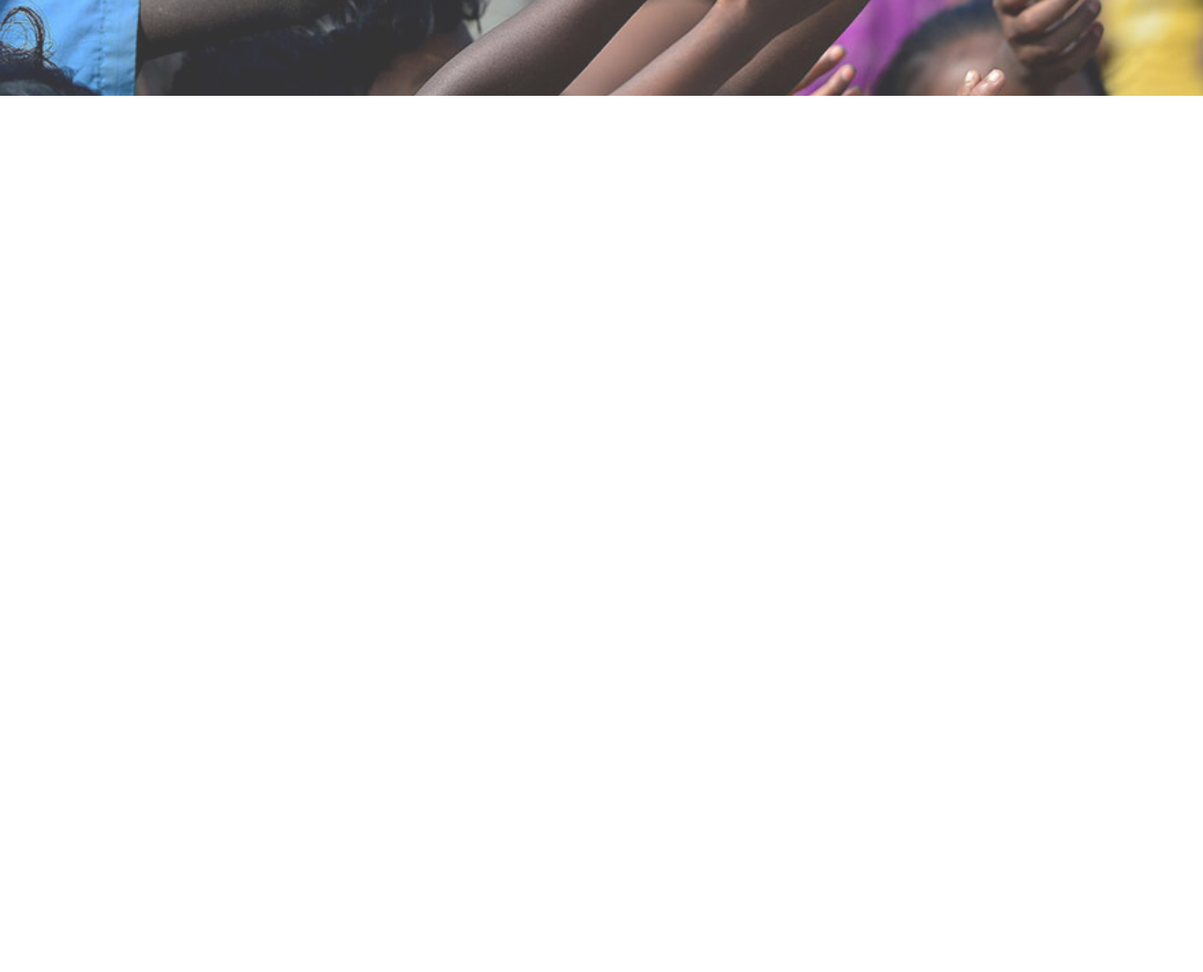
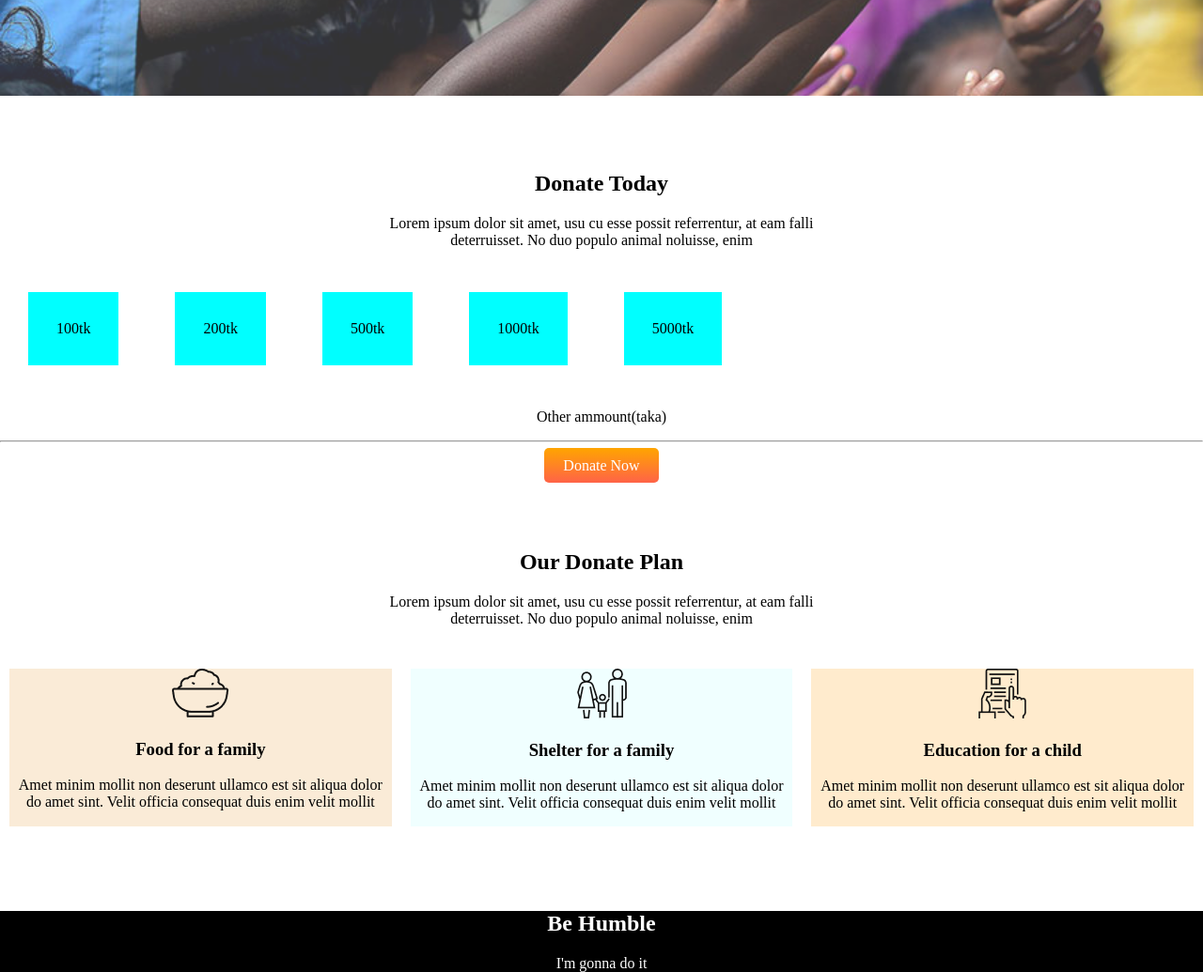
Before and after one commit to HASAN1911001/Assignement1, a plain HTML site: page index.html in a window 1280 px wide. Shown: the part 500-1535 px from the top of the page at 94% size. Before the commit the page ends 800 px from the top, so only its background shows below. Drawn offline with Linux system fonts and the light colour scheme.

Commit message:
It is now structured

```diff
--- a/index.html
+++ b/index.html
@@ -18,21 +18,74 @@
             deterruisset. No duo populo animal noluisse, enim<br><br>
         </p>
         <a id="donate-tab" href="https://help.unicef.org/bd/bangladesh-floods" target="blank">Donate Now</a>
-
        </div>
     </section>
-    <section id="Donate-now">
-
+    <section id="donate-today">
+        <p>
+            <h1>Donate Today</h1>
+            Lorem ipsum dolor sit amet, usu cu esse possit referrentur, at eam falli<br>
+            deterruisset. No duo populo animal noluisse, enim
+        </p>
+        <div id="ammount">
+            <div class="tk">
+                100tk
+            </div>
+            <div class="tk">
+                200tk
+            </div>
+            <div class="tk">
+                500tk
+            </div>
+            <div class="tk">
+                1000tk
+            </div>
+            <div class="tk">
+                5000tk
+            </div>
+        </div>
+        <p>Other ammount(taka) <hr></p>
+        <a id="donate-tab" href="https://help.unicef.org/bd/bangladesh-floods" target="blank">Donate Now</a>
     </section>
     <section id="our-donate-plan">
-        <div id="food">
+        <p>
+            <h1>Our Donate Plan</h1>
+            Lorem ipsum dolor sit amet, usu cu esse possit referrentur, at eam falli<br>
+            deterruisset. No duo populo animal noluisse, enim<br><br>
+        </p>
+        <div id="food-shelter-education">
+            <div id="food">
+               <img src="icons\food.png">
+               <h3>Food for a family</h3>
+               <p>
+                    Amet minim mollit non deserunt
+                    ullamco est sit aliqua dolor do amet
+                    sint. Velit officia consequat duis enim
+                    velit mollit
+               </p>
 
-        </div>
-        <div id="shelter">
+            </div>
+            <div id="shelter">
+                <img src="icons\shelter.png">
+                <h3>Shelter for a family</h3>
+                <p>
+                    Amet minim mollit non deserunt
+                    ullamco est sit aliqua dolor do amet
+                    sint. Velit officia consequat duis enim
+                    velit mollit
+                </p>
 
-        </div>
-        <div id="education">
+            </div>
+            <div id="education">
+                <img src="icons\education.png">
+                <h3>Education for a child</h3>
+                <p>
+                    Amet minim mollit non deserunt
+                    ullamco est sit aliqua dolor do amet
+                    sint. Velit officia consequat duis enim
+                    velit mollit
+                </p>
 
+            </div>
         </div>
 
     </section>
@@ -59,6 +112,7 @@
     </section>
 </body>
     <footer>
-
+        <h2>Be Humble</h2>
+        I'm gonna do it
     </footer>
 </html>
--- a/style.css
+++ b/style.css
@@ -8,6 +8,7 @@ body{
     background-repeat: no-repeat;
     padding: 1px;
     opacity: .8;
+    margin-bottom: 80px;
 }
 #header{
 
@@ -29,3 +30,41 @@ body{
     border-radius: 5px;
     font-weight: 700px;
 }
+#donate-today{
+    text-align: center;
+    margin-bottom: 80px;
+}
+#ammount{
+    display: flex;
+}
+.tk{
+    margin: 30px;
+    background-color:aqua;
+    padding: 30px;
+}
+
+#our-donate-plan{
+    text-align: center;
+    margin-bottom: 80px;
+}
+#food-shelter-education{
+    display: flex;
+}
+#food{
+    margin: 10px;
+    background-color: antiquewhite;
+}
+#shelter{
+    margin: 10px;
+    background-color: azure;
+}
+#education{
+    margin: 10px;
+    background-color:blanchedalmond
+}
+
+footer{
+    text-align: center;
+    background-color: black;
+    color: white;
+}
```
Also changed, not shown: icons/education.png (renamed from icons/Frame-1.png).
